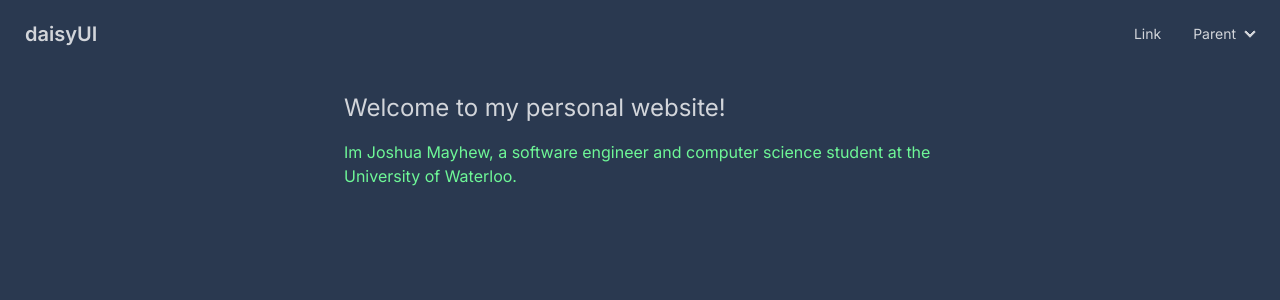
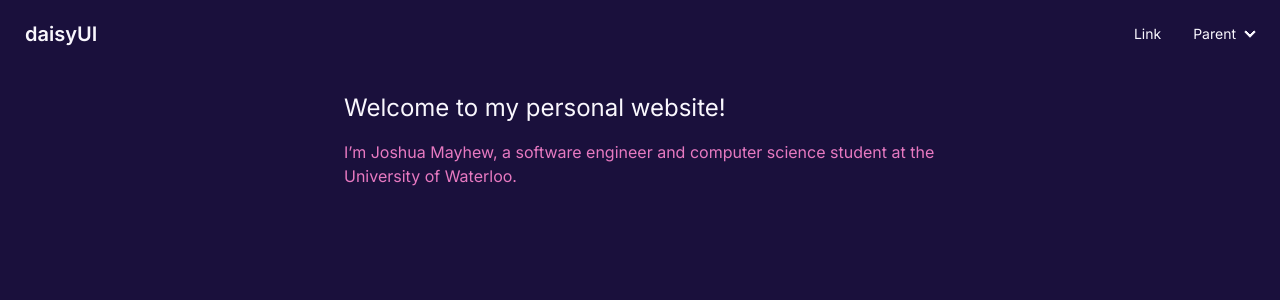
Before and after one commit to jmayheww/joshua-portfolio, a Next.js app: page / in a window 1280 px wide. Shown: the top 300 px of the page. Built offline with nearby package versions, Linux system fonts and the light colour scheme.

Commit message:
rename layout-components folder to components and create new sections folder within it, create hero.js for landing and self introduction

```diff
--- /dev/null
+++ b/app/components/sections/hero.js
@@ -0,0 +1,17 @@
+export const Hero = () => {
+  return (
+    <section className="container mx-auto">
+      <div className="flex flex-wrap justify-center">
+        <div className="w-full lg:w-1/2">
+          <div className="p-6">
+            <h1 className="text-2xl">Welcome to my personal website!</h1>
+            <h2 className="text-base mt-4 text-primary">
+              I&rsquo;m Joshua Mayhew, a software engineer and computer science
+              student at the University of Waterloo.
+            </h2>
+          </div>
+        </div>
+      </div>
+    </section>
+  );
+};
--- a/app/page.js
+++ b/app/page.js
@@ -1,25 +1,14 @@
-import { Navbar } from "./(layout-components)/navbar";
+import { Navbar } from "./components/navbar";
+import { Hero } from "./components/sections/hero";
 
 export default function Home() {
   return (
     <main className="bg-base-100 min-h-screen">
-      <Navbar />
+      <header>
+        <Navbar />
+      </header>
 
-      <div className="container mx-auto">
-        <div className="flex flex-wrap justify-center">
-          <div className="w-full lg:w-1/2">
-            <div className="p-6">
-              <div className="text-2xl">Welcome to my personal website!</div>
-              <div className="text-base mt-4">
-                <h1 className="text-primary">
-                  Im Joshua Mayhew, a software engineer and computer science
-                  student at the University of Waterloo.
-                </h1>
-              </div>
-            </div>
-          </div>
-        </div>
-      </div>
+      <Hero />
     </main>
   );
 }
--- a/tailwind.config.js
+++ b/tailwind.config.js
@@ -8,9 +8,10 @@ module.exports = {
   plugins: [require("daisyui")],
   daisyui: {
     themes: [
+      "synthwave", // first one will be the default theme
       {
         mytheme: {
-          primary: "#6ff798",
+          primary: "#EF476F",
 
           secondary: "#d67051",
 
@@ -18,15 +19,15 @@ module.exports = {
 
           neutral: "#29212c",
 
-          "base-100": "#2a3950",
+          "base-100": "#073B4C",
 
           info: "#82d8ed",
 
-          success: "#67e9c9",
+          success: "#EF476F",
 
           warning: "#b17410",
 
-          error: "#f33f51",
+          error: "#EF476F",
         },
       },
     ],
```
Also changed, not shown: app/components/navbar.js (renamed from app/(layout-components)/navbar.js).
